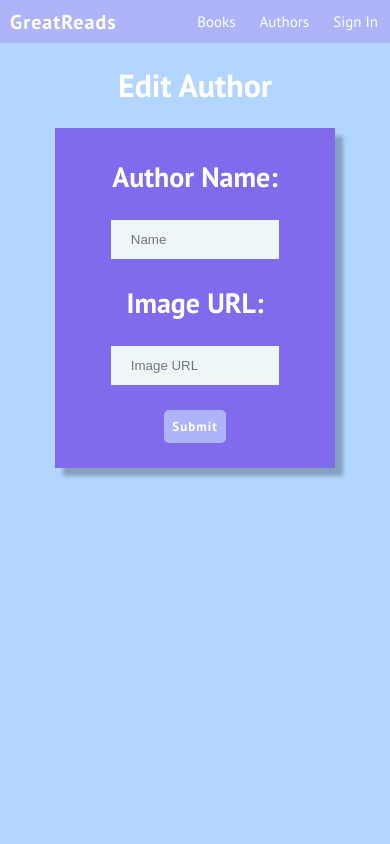
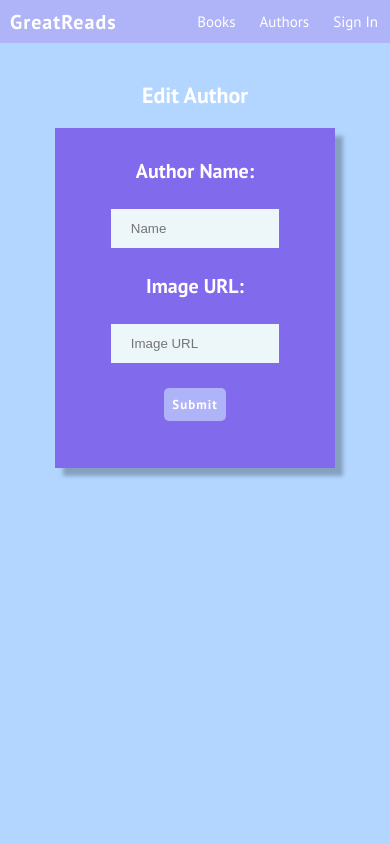
Before and after one commit to lisagarcia13/great-reads, a React (Create React App) app in the folder front-end/client/: page /authors/1/edit in a window 390 px wide. Shown: the top 844 px of the page. Built offline with nearby package versions, Linux system fonts and the light colour scheme; no server answers.

Commit message:
edit media query

```diff
--- a/front-end/client/src/screens/EditAuthors.css
+++ b/front-end/client/src/screens/EditAuthors.css
@@ -65,3 +65,15 @@
   box-shadow: 0 12px 16px 0 rgba(0, 0, 0, 0.24),
     0 17px 50px 0 rgba(0, 0, 0, 0.19);
 }
+
+@media (max-width: 480px) {
+  .edit-author-label {
+    font-size: 20px;
+  }
+  .edit-label {
+    font-size: 22px;
+  }
+  .author-edit-form {
+    margin-top: 20px;
+  }
+}
--- a/front-end/client/src/screens/EditAuthors.jsx
+++ b/front-end/client/src/screens/EditAuthors.jsx
@@ -42,7 +42,7 @@ function EditAuthors(props) {
       <div className="author-main-edit">
         <div className="author-sub-edit">
           <div className="author-edit-form">
-            <h1>Edit Author</h1>
+            <h2 className="edit-label">Edit Author</h2>
             <form onSubmit={handleSubmit}>
               <label className="edit-author-label">Author Name:</label>
               <input
```
